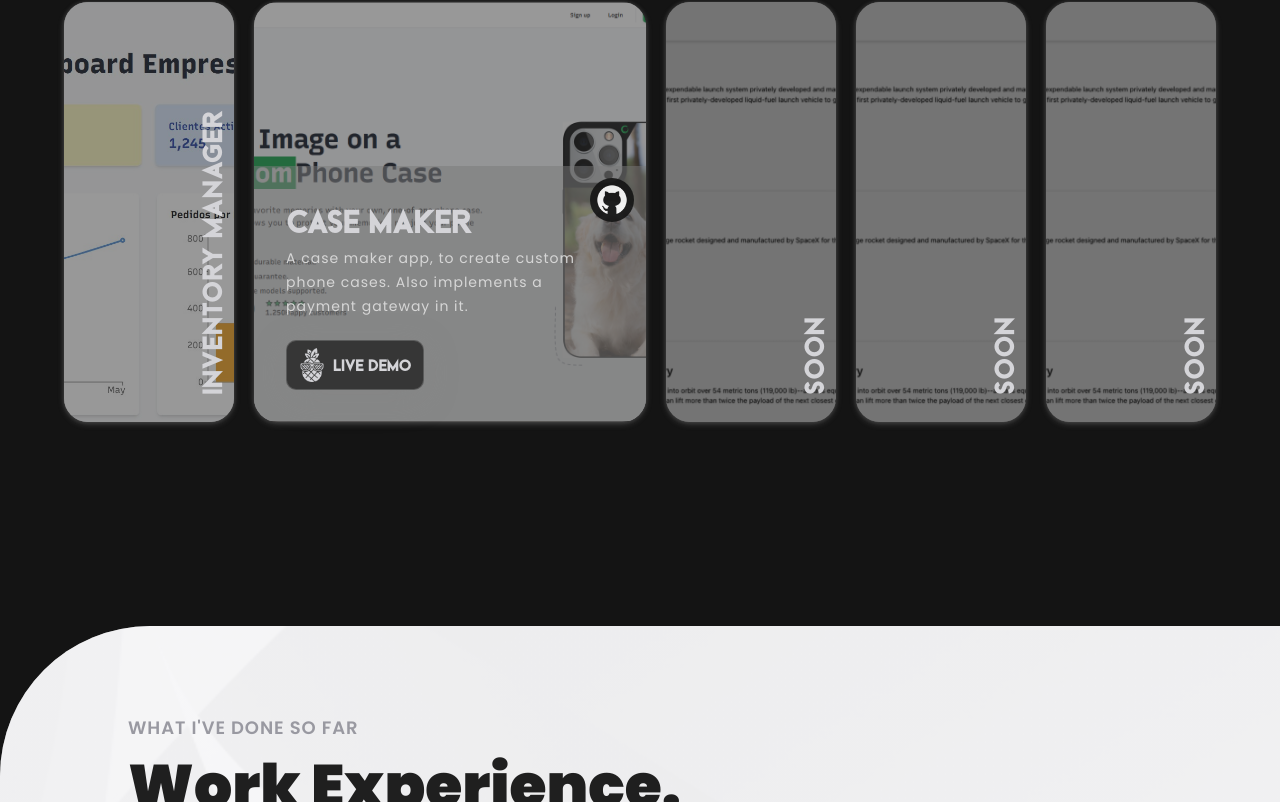
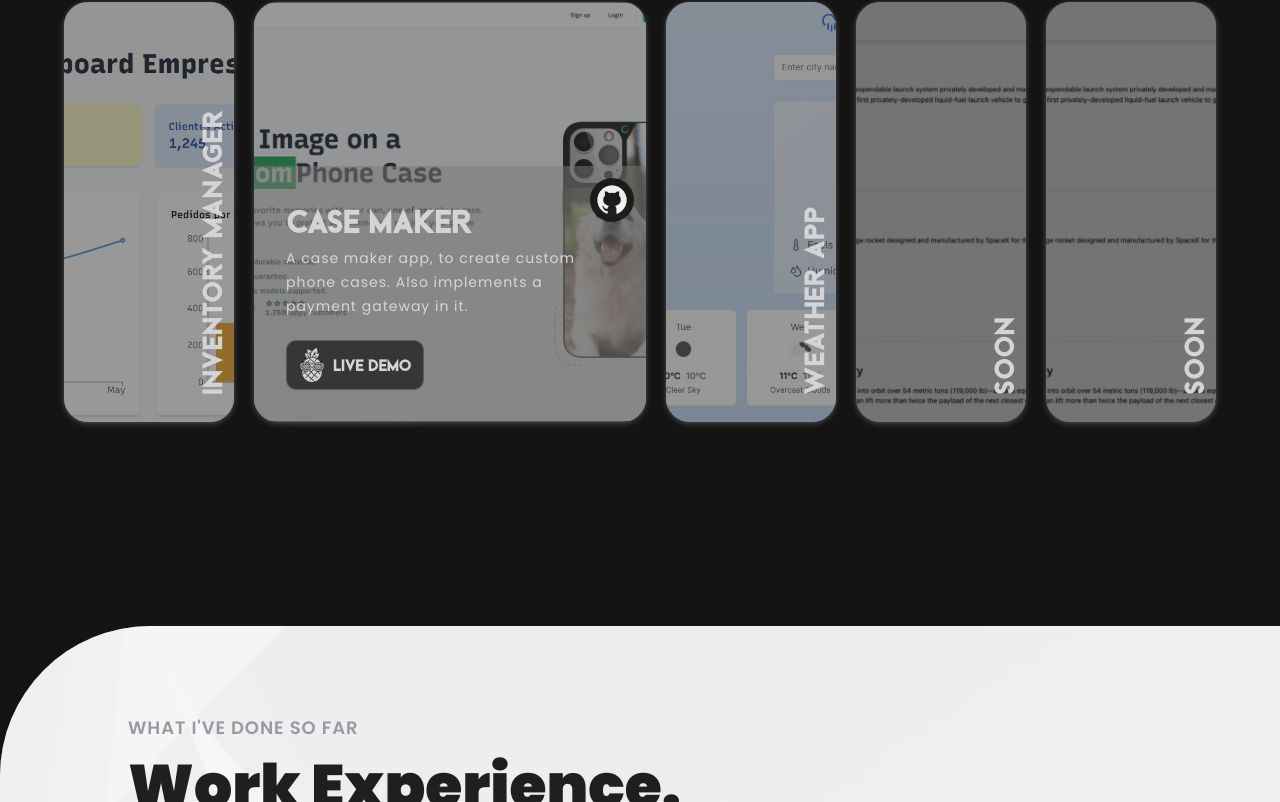
Before and after one commit to alesobDPL/web_portfolio, a React (Vite) app: page / in a window 1280 px wide. Shown: the part 2967-3769 px from the top of the page. Built offline with nearby package versions, Linux system fonts and the light colour scheme.

Commit message:
WeatherApp project adding

```diff
--- a/src/constants/index.js
+++ b/src/constants/index.js
@@ -20,6 +20,7 @@ import {
   InventoryManager,
   space,
   CaseMaker,
+  WeatherApp,
   coverhunt,
   dcc,
   microverse,
@@ -212,8 +213,8 @@ const projects = [
   },
   {
     id: 'project-3',
-    name: 'Soon',
-    description: 'Put in here the description.',
+    name: 'Weather App',
+    description: 'Weather app using OpenWeather API',
     tags: [
       {
         name: 'nextjs',
@@ -228,9 +229,9 @@ const projects = [
         color: 'pink-text-gradient',
       },
     ],
-    image: space,
-    repo: 'https://github.com/alesobDPL',
-    demo: 'https://github.com/alesobDPL',
+    image: WeatherApp,
+    repo: 'https://github.com/alesobDPL/weather_app',
+    demo: 'https://weather-app-rho-two-83.vercel.app/',
   },
   {
     id: 'project-4',
```
Also changed, not shown: src/assets/index.js (+5 -2 lines), src/assets/projects/weatherApp.png (added).
